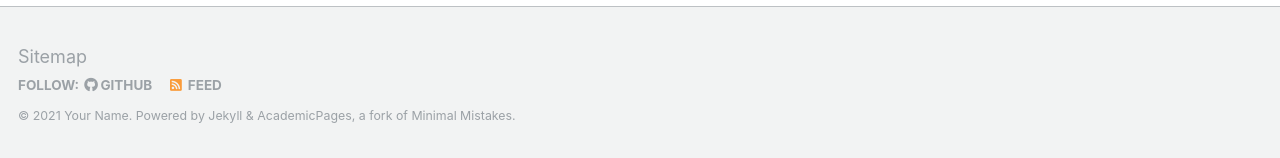
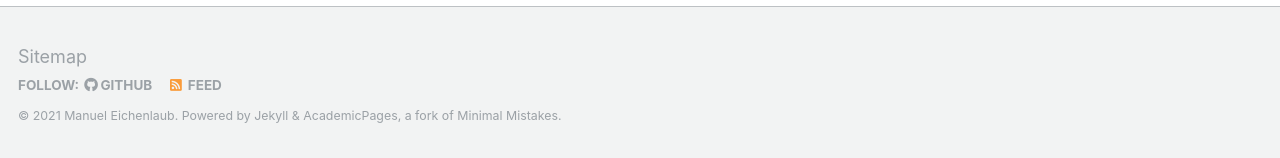
Before and after one commit to manueich/manueich.github.io, a Jekyll site: the page built from _pages/about.md, in a window 1280 px wide and 950 px high. Shown: the part 789-947 px from the top of the window. Built offline with Jekyll 4.4.1, drawn with Linux system fonts in a browser that asks for light colours.

Commit message:
Update _config.yml

```diff
--- a/_config.yml
+++ b/_config.yml
@@ -9,7 +9,7 @@
 locale                   : "en-GB"
 title                    : "Manuel Eichenlaub"
 title_separator          : "-"
-name                     : &name "Your Name"
+name                     : &name "Manuel Eichenlaub"
 description              : &description "personal description"
 url                      : https://manueich.github.io # the base hostname & protocol for your site e.g. "https://mmistakes.github.io"
 baseurl                  : "" # the subpath of your site, e.g. "/blog"
```
